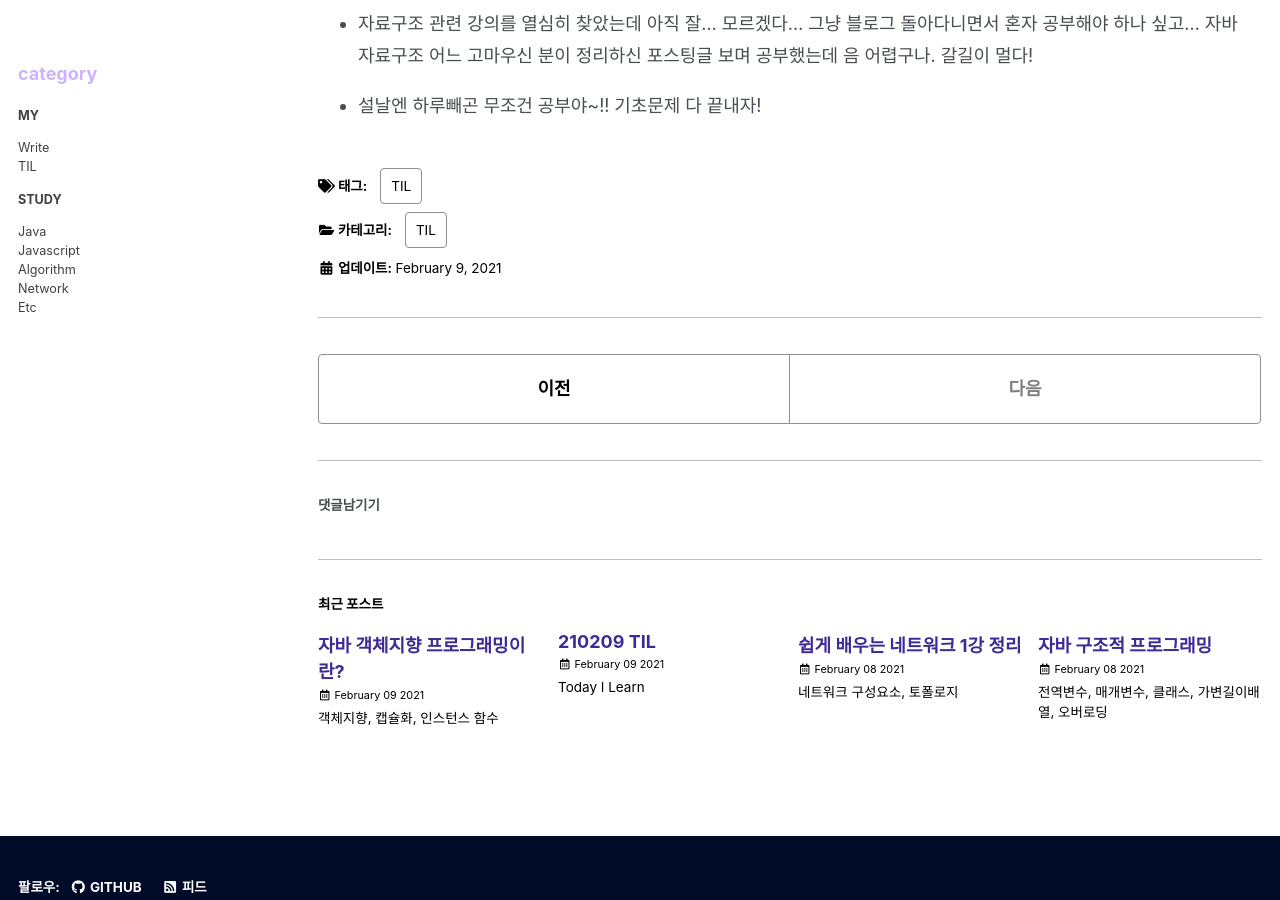
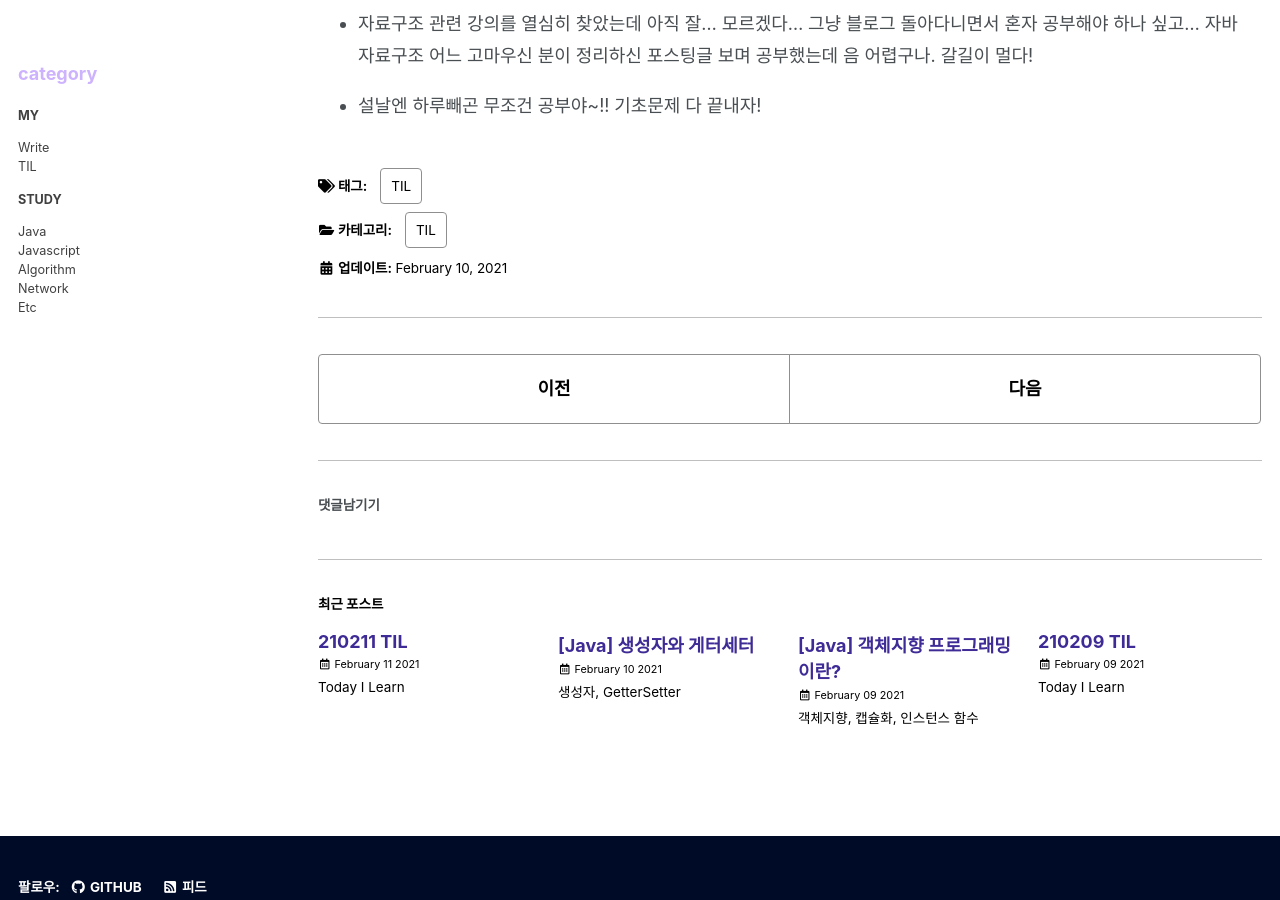
Before and after one commit to esesil/blog, a Jekyll site: the page built from _posts/TIL/2021-02-10-210210.md, in a window 1280 px wide and 900 px high, scrolled down 730 px. Built offline with Jekyll 4.4.1, drawn with Linux system fonts in a browser that asks for light colours; cached includes are drawn as plain includes; some web fonts are replaced; comment, search, counter and statistics services are not loaded; part of the change alters nothing that is shown.

Commit message:
210211 update

````diff
--- a/_posts/Java/2021-02-08-java-structure.md
+++ b/_posts/Java/2021-02-08-java-structure.md
@@ -1,5 +1,5 @@
 ---
-title: "자바 구조적 프로그래밍"
+title: "[Java] 구조적 프로그래밍"
 date: 2021-02-08 월요일 23:55:00+0900
 excerpt: "전역변수, 매개변수, 클래스, 가변길이배열, 오버로딩"
 categories:
--- /dev/null
+++ b/_posts/Java/2021-02-09-java-object-02.md
@@ -0,0 +1,268 @@
+---
+title: "[Java] 생성자와 게터세터"
+date: 2021-02-10 수요일 22:00:00+0900
+excerpt: "생성자, GetterSetter"
+categories:
+  - Java
+tags:
+  - Java
+toc: true
+toc_sticky: true
+last_modified_at: 2021-02-10T08:06:00-05:00
+---
+
+## 자바 객체지향
+
+> reference : [뉴렉처 객체지향 프로그래밍](https://youtube.com/playlist?list=PLq8wAnVUcTFX4E2NplMvJfqlcgAeF_BxK) 을 정리한 내용입니다.
+
+### 3. 생성자
+
+#### 객체 초기화
+
+```java
+class Program{
+    public static void main(){
+        ExamList list = new ExamList();
+    }
+    list.init();
+}
+
+class ExamList{
+    private Exam[] exams;
+    private int current;
+    public void init(){
+        exams = new Exams[3];
+        current = 0;
+    }
+}
+```
+
+위 코드를 보자. 클래스 Program에서 `new ExamList();`를 하는 순간 객체의 실체화가 이루어지고 `exams`, `current`가 메모리에 잡히게 된다. 이 구조가 실존하게 되는 위치는 메인메모리가 될 거고 메모리 설정을 한 자기공간을 확보하게 되는 게 객체의 실존상태이다.
+
+이렇게 존재하게 된 객체를 식별하기 위해 이름을 부여하게 된다`ExamList list`. 그리고 이 함수를 초기화하기 위해 `init()` 함수를 만들었는데, init을 호출하며 참조변수 `exams`에 배열객체를 넣어주고 `current`엔 0을 담아 세팅해줬다. 이렇게 초기화 된 상태로 업무적 동작을 하게 된다.
+
+그런데... 그렇게 업무적 동작을 하고 있는데 갑자기 누가 init();을 호출한다면 어떻게 될까. 객체를 만들고 첫세팅하기 위해 만든 초기화 함수였는데 수시로 호출할 수 있으며, 처음에도 호출 가능한데 비즈니스 로직 진행 중에 호출할 수도 있는 순서가 없는 초기화 함수는 이상하다. 이건 초기화라기 보단 객체를 초기화 상태 값으로 돌리는 reset 서비스 함수에 가깝다.
+
+그렇다면 초기화 함수는 어떻게 만들어야 하나?
+
+#### 생성자의 조건
+
+> 1.  객체가 생성 되자 마자 무조건 **제일 먼저** 실행되어야 만 한다.
+> 2.  **생성될 때 단 한번만** 실행되어야 만 한다.
+
+초기화는 위와 같은 조건을 만족해야 하며 생성자는 위 조건을 만족한다!
+함수는 언제든 호출할 수 있는 이름을 갖고있는 반면 **생성자는 이름을 갖고 있지 않다.** 명시적으로 호출할 수 없는 특별한 함수다.
+
+그렇다면 생성자는 어떻게 호출하고 어떻게 이용하는가? 지금까지 많~이 써온 `new ExamList();`는 사실 다음과 같은 구조다.
+
+> `new ExamList();` = `new ExamList` + `()`;
+> ExamList란 객체를 만들어줘`new ExamList` + 만들어진 객체를 초기화하는 생성자를 호출해줘`()`
+
+생성자는 이름이 없기 때문에 무조건 앞에 막 생성된 객체를 앞에 놓아야만 호출할 수 있다. 그래서 `new ExamList();`는 한 문장이 아니라 `new ExamList` 문장이 실행된 결과로서 객체가 있어야만 호출할 수 있는 생성자인 것이다.
+
+그렇다면 init()을 생성자로 수정해보자.
+
+```java
+public ExamList(){
+}
+```
+
+함수는 반환타입을 쓰게 되어있다. 반환타입이 없으면 void를 쓰는데, 생성자는 반환 목적으로 쓰는 게 아니라 객체를 넘겨받기만 하기 때문에 **반환타입을 쓰지 않는다**.
+
+또한 생성자는 객체를 초기화하는 함수기에 초기화 할 수 있는 객체가 아무거나 오면 안 된다. 반드시 ExamList라는 형식의 객체만이 초기화 할 수 있는 함수로 사용된다는 한정사 같은 것이다. 클래스 안에 객체가 만들어지면 그 객체를 초기화하는 함수다, 라는 걸 나타내기 위한 한정사기 때문에 **클래스와 같은 이름을 사용한다**. public은 당연히 써야 하고!
+
+> - 생성자는 함수명이 없다.
+> - 정의할 때의 함수명은 초기화 할 객체를 한정하기 위한 형식명칭이다.
+
+#### 생성자 오버로드
+
+생성자도 오버로드로 두 개 이상 존재할 수 있다.
+
+```java
+clas ExamList{
+    private Exam[] exams;
+    private int current;
+    public ExamList(){
+        exams = new Exam[3];
+        current = 0;
+    }
+    public ExamList(int size){
+        // 생성자도 함수 특징 갖고있어 파라미터 넘겨받을 수 있음
+        exams = new Exam[size];
+        current = 0;
+    }
+}
+```
+
+이렇게 작성하면 생성자를 두 가지 방식으로 호출할 수 있다.
+기본값으로만 처리하는 생성자 `new ExamList();`
+내가 원하는 개수만큼 미리 배열을 준비할 수 있는 생성자 `new ExamList(10);`
+
+오버로드시 주의사항이 있다. 기본생성자가 없는 상태에서 오버로드 생성자**만** 만들었다면 기본생성자`new ExamList();`를 호출할 수 없다. 상속이란 개념으로 넘어갔을 때 의도적으로 오버로딩 함수만 만들었다면 여러 가지 문제를 만나게 되는데 적절한 조치를 취해줘야 한다.
+
+기본생성자와 오버로드 생성자는 같은 기능이기에 코드의 중복이 발생한다. 중복은 반드시 제거할 수 있어야 한다. 오버로드 함수는 하나만 구현하고 나머지는 그걸 재호출 한다고 했는데([구조적 프로그래밍 참고])({% post_url /Java/2021-02-08-java-structure %}) `ExamList();`에서 `ExamList(int size)`를 호출할 때, 생성자가 생성자를 어떻게 호출할 수 있는가?
+
+생성자는 함수이름을 갖고 있지 않기 때문에 직접 호출은 불가능하다. 대신 생성자의 특징을 이용해야 한다. <u>생성자는 이름이 없고, 새로 만들어진 객체로 호출하는 특수한 함수</u>이다. 따라서 **갓 생성한 객체를 이용해 호출하면 된다**.
+
+```java
+class ExamList{
+    private Exam[] exams;
+    private int current;
+
+    public ExamList(){
+        this(3);
+    }
+    public ExamList(int size){
+        exams = new Exam[size];
+        current = 0;
+    }
+}
+```
+
+ExamList()를 넘겨받은 this라는 막 생성된 객체를 통해 소괄호를 열고 값을 넣는다. 값을 넣음으로써 인자있는 생성자로 호출이 전이된다. 즉 여기서 `this(...)`의 의미는 새로 만들어진 this 객체로 인자를 가지는 생성자를 호출하는 것이다.
+
+생성자는 막 만든 객체를 통해서만 호출할 수 있다는 걸 잘 기억하자. 이렇게 `ExamList()`가 `ExamList(int size)`를 호출하여 코드가 두 번 작성되는 문제를 해결했다.
+
+#### 생성자를 하나도 정의하지 않는다면?
+
+지금까지 우리는 생성자를 정의하지도 않았는데도 사용이 가능했다. 매번 쓰던 `new ExamList();`를 통해 객체를 생성해 왔는데, 생성자가 없으면 사용할 수 없는 구문이다. 그런데도 어떻게 쓸 수 있었는가? 컴파일러가 생성해줬기 때문이다.
+
+컴파일러가 컴파일 할 때 코드에서 기본생성자를 사용하고 있음에도 불구하고, 클래스에 생성자 선언이 없으니 기본 생성자를 만들어주는 것이다.
+
+이렇게 자동으로 기본생성자가 생성될 때, 참조변수 `private Exam[] exams`가 실체화 될 경우엔 참조변수 `exam`엔 null이 들어가고 기본 형식인 값변수 `current`가 실체화 될 땐 0이 세팅된다. 이런 기본 세팅(null, 0)이 싫으면 반드시 생성자를 직접 추가해서 원하는 값으로 세팅해 줘야 한다.
+
+여기서 한 가지 주의점이, **오버로드 생성자만 있을 때는 컴파일러가 자동으로 기본생성자를 생성해주지 않는다**!
+객체 생성에 있어 생성자는 반드시 필요한데 오버로드 생성자만 있더라도 객체생성 문법구조를 갖출 수 있기 때문에 컴파일러가 나서서 만들어주지 않는다. 생성자가 하~나도 없을 때만 관여해서 만들어 주는 것이니 주의하자.
+
+### 4. Getter Setter
+
+A(이후 ExamList)에 관련된 함수를 다 모아 캡슐화를 시켰는데, ExamList에 있는 input이라는 함수가 B(이후 Exam)에 있는 데이터를 쓰려고 한다. input의 주데이터는 ExamList라서 Exam으로 옮길 수도 없다. 이렇게 보조데이터가 Exam에 있을 경우 이럴땐 어떻게 할까?
+
+input함수가 Exam 데이터 구조를 직접 사용할 순 없으니 간접적으로 사용할 수 있게 **Exam에게 함수를 제공해달라고 해야 한다**. 그래야 캡슐이 깨지지 않는다. 다시 말해 ExamList가 Exam에게 함수를 만들어서 데이터 좀 이용하게 해줘, 라고 부탁하는 거다.
+
+```java
+//ExamList
+int kor = exam.getKor(); //exam.kor;
+
+//Exam
+private int kor;
+public int getKor(){
+    return kor;
+}
+```
+
+ExamList가 Exam 데이터 구조의 kor값을 달라는 함수를 만들어달라고 부탁해 만들어진 게 `getKor`이다. 그러면 getKor함수가 Exam에서 정의되고 ExamList에선 국어성적을 함수를 통해 간접적으로 가져올 수 있게 된다. Exam에서 변수명을 바꿔도 오류가 ExamList가 아닌 Exam에서만 발생해 간단하게 오류해결도 가능하게 되었다.
+
+값을 가져올 때와 비슷하게, ExamList에서 Exam데이터의 값을 설정해야 할 때도 값 설정이 가능한 함수를 Exam에서 만들어 ExamList에게 제공하면 된다`setKor`. 캡슐도 깨지지 않으면서 간접적으로 정상적으로 쓸 수 있게 하는 방법이다.
+
+```java
+//ExamList
+exam.setKor(kor); //exam.kor=kor;
+
+//Exam
+private int kor;
+public void setKor(int kor){
+    this kor = kor;
+}
+```
+
+굳이 변수 하날 위해 긴 함수를 써야 하나? 이런 의문이 들 수도 있다. 아래 설명을 보자.
+
+```java
+//캡슐 안
+public class Exam{
+    private int kor;
+    private int eng;
+    private int math;
+}
+//캡슐 밖
+public class Program{
+    public ststic void main(String[] args){
+        Exam exam = new Exam();
+        //exam.kor = 30; 사용안됨
+        exam.setKor(30);
+    }
+}
+```
+
+현재 이 코드부터 설명하면, `Exam exam = new Exam()`으로 heap공간에 공간`kor,eng,math`이 생성되었다. 그 뒤 `exam.kor=30;`로 `Exam`구조를 `Program` 메인 함수에서 직접 사용하려고 하는데 kor은 private로 정의되어 있어 직접 사용이 불가능하다.
+값 설정을 위해 Exam에서 kor에 대한 세터를 만들고 Program에선 `exam.setKor(30);`을 통해 사용 가능하게 된다.
+
+이 과정이 너무 비효율적이고 복잡하게 느껴지는데 그냥 public으로 쓰면 안될까? 그런 의문이 들 수 있다.
+
+사실 속성명이 변경되는 일(exam이 exam1이 된다거나)은 드물다. 하지만 이 일련의 과정의 진짜 목적은 단순 속성명 변경때문이 아니라 **데이터구조 변경**을 위해 있다. 캡슐화는 데이터구조를 사용하는 걸 모아놓은 것이고, 데이터구조가 변경됨에 따라 종속되는 걸 해결하려는 것이다. 그렇다면 데이터구조가 변경된다는 의미는 무엇인가?
+
+구조화는 계층을 갖는다. 우리가 방청소를 하며 물건들을 작은박스에 담고 큰박스에 옮겨 담는 것처럼 계층을 가질 수 있다.
+
+```java
+public class Exam{
+    public int kor;
+    public int eng;
+    public int math;
+
+    private int seq; //1
+    private String title; //기말고사
+    private Date regDate; //2016-12-13
+}
+```
+
+Exam 클래스에 시험에 대한 속성을 추가했다. 변수가 많아져 정리가 필요해 보여 시험과목에 대한걸 따로 선언해 담아 아래처럼 바꾼다.
+
+```java
+public class Exam{
+    public Subject subject;
+
+    private int seq;
+    private String title;
+    private Date regDate;
+}
+```
+
+이렇게 구조화된 데이터가 중첩이 되고 중첩된 구조화가 가능해졌다. 속성명은 달라지지 않았지만 구조가 깊어졌다. 이럴땐 구조가 한 단계 더 깊어졌기 때문에 직접 변수를 사용한다 하면 방식이 다음과 같이 바뀐다.
+
+```java
+//구조화 전
+System.out.print("국어:");
+exam.kor = scan.nextInt();
+//구조화 한 후
+System.out.print("국어:");
+exam.subject.kor = scan.nextInt();
+//구조화 후 Setter를 썼다면
+System.out.print("국어:");
+record.setKor(scan.nextInt());
+```
+
+Exam이 갖고있는 속성은 똑같이 6개며 속성명도 그대로다. 그런데도 코드를 변경해야 하는 상황이 된다. 이럴때 Getters/Setters를 쓰면 Exam 안에서만 달라지고 외부에선 변화가 감지 되지 않고 오류가 발생하지 않는다.
+
+이렇게 게터세터는 **내부적으로 바꿔도 외부에선 문제가 없도록, 구조변경 했을 때 문제가 발생하지 않도록** 사용하는 것이다. 구조변경은 계속 있을 수밖에 없다. 게터세터 없이 직접 변수를 사용하면 수정이 어마어마하게 일어날 수밖에 없다😰
+
+일반적으로 속성 값 설정하면 가져가는 일이 많으니 무조건 묵시적으로 게터세터를 필수로 추가하게 된다. 이클립스에선 `오른쪽 클릭 -> Source -> Generate Getters and Setters`를 통해 간편하게 게터세터 추가도 가능하니 많이 많이 활용하자~!
+
+참고로 `int total = kor+eng+math;`같은 것도 순수하게 Exam 데이터 구조만을 이용하고 있으니 Exam이 하도록 주는게 바람직하다. `int total = exam.total();` 처럼 변경해주자.
+
+#### UI 코드는 분리하는 것이 기본
+
+하나의 캡슐이라 해도 분리해야 할 게 있는데, 캡슐 안에서 메소드 안에 변화가 일어날 것들은 분리하는게 좋다. UI가 대표적이다.
+
+현재 ExamList엔 `input()`과 `print()`가 있고 이들의 역할은 다음과 같다.
+
+input() : <u>사용자로부터 성적을 **입력** 받음</u>, 성적을 목록에 **추가**함
+print() : 목록에서 성적을 **꺼냄**, <u>꺼낸 성적을 **출력**함</u>
+
+List 본연의 임무는 추가하거나 꺼내는 것인데, 입력과 출력이 같이 들어가 있다. 이걸 다음과 같이 역할을 나눌 수 있다.
+
+- 입출력(사용자와 상호작용) : 사용자로부터 입력 받기 / 사용자에게 출력하기
+- 입출력과 상관 X : 목록에서 성적을 꺼내기 / 성적을 목록에 추가하기
+
+입출력은 콘솔, 윈도우, 웹, 모바일 플랫폼 등을 사용한다. 입출력은 어떤 UI의 플랫폼을 쓰느냐에 따라 달라지는데... 입출력을 제외한 것들, 예를 들어 목록관리나 데이터 입력받기 위한 그릇으로서의 총점과 평균 같은 알고리즘 같은 것들은 UI가 달라져도 그대로 쓸 수 있다.
+
+콘솔과 일치화된 데이터관리 클래스는 **콘솔 외 다른 곳에선 재사용이 어렵다**. 데이터관리를 위한 것들을 그대로 쓰고 싶다면 콘솔로부터 자유롭게 해줘야 한다. 콘솔을 분리해서 재사용하는게 좋겠는가, 플랫폼 바꿀때마다 그것들을 다~ 다시 만드는게 낫나? 답은 생각할 것도 없이 재사용이 최고다!!! 그래서 분리해 줘야한다.
+
+현재 input()은 사용자로부터 입력`input()`과 성적을 목록에 추가`add()`가 같이 있다.
+print()는 목록에서 성적 꺼내기`get()`과 사용자에게 출력`print()`가 같이 있다.
+이걸 get과 add라는 메소드를 따로 만들어 ExamConsole에 추가해줘 ExamList에서 분리할 거다. 완성된 구조는 다음과 같다.
+
+| 클래스명    | 변수                           | 함수                        |
+| ----------- | ------------------------------ | --------------------------- |
+| ExamConsole | - list:ExamList                | + input()<br>+ print()      |
+| ExamList    | - list:Exam[]<br>- current:int | + add(Exam)<br>+ get():Exam |
--- a/_posts/Java/2021-02-09-java-object.md
+++ b/_posts/Java/2021-02-09-java-object.md
@@ -1,5 +1,5 @@
 ---
-title: "자바 객체지향 프로그래밍이란?"
+title: "[Java] 객체지향 프로그래밍이란?"
 date: 2021-02-09 화요일 23:56:00+0900
 excerpt: "객체지향, 캡슐화, 인스턴스 함수"
 categories:
--- a/_posts/TIL/2021-02-09-210210.md
+++ b/_posts/TIL/2021-02-10-210210.md
@@ -6,7 +6,7 @@ categories:
   - TIL
 tags:
   - TIL
-last_modified_at: 2021-02-09T08:06:00-05:00
+last_modified_at: 2021-02-10T08:06:00-05:00
 ---
 
 ## Today I Learn
--- /dev/null
+++ b/_posts/TIL/2021-02-11-210211.md
@@ -0,0 +1,33 @@
+---
+title: "210211 TIL"
+date: 2021-02-11 목요일 23:55:00+0900
+#excerpt: "TIL"
+categories:
+  - TIL
+tags:
+  - TIL
+last_modified_at: 2021-02-11T08:06:00-05:00
+---
+
+## Today I Learn
+
+- 쉽게 배우는 네트워크 8강
+- 자바 객체지향 강의 11강
+- 코드잇 기초 20~40문제
+
+## 오늘의 이야기
+
+- 리피터, 브리지, 라우터, 스위칭, 게이트웨이에 대해 좀 더 자세히 배웠다. 정처기 공부할 때 처음 보는 개념이라 외우느라 너무 힘들었었는데 자세히 배우고나니 이게 어느 계층에 쓰이는지, 무슨 역할을 하는지 금방 외워진다. 이해가 짱이야~
+
+- | 종류 | 저장공간 | 값의범위                                   |
+  | ---- | -------- | ------------------------------------------ |
+  | int  | 32bits   | -2147483648 ~ 2147483647                   |
+  | long | 64bits   | -9223372036854775808 ~ 9223372036854775807 |
+
+  자바 배울때 이런 수 범위는 대충 보고 넘어갔는데 문제에 자꾸 나와서 기억해야 할 것 같다. long보다 더 큰 범위의 수는 BigInteger를 쓴단 것도 배움!
+
+- 의도치 않게 pull request를 미리 경험해봤다. 푸시하면 자꾸 나한테 풀리퀘스트 들어와서 너무 당황스러웠는데 브랜치 merge 안하고 push하면 pull request로 가는구나? 이것때문에 난생 처음 pull request도 (나한테) 받아보고^^... 승인도 하고 취소도 해봤다ㅎㅎ.. 커밋창이 좀 더러워진게 슬프지만 새로운 걸 배웠다는 걸로
+
+- 포폴 수정해야 하는데 여전히 감이 잘 안온다. 여기저기 포폴을 구경해도 잘 모르겠음. 토이 프로젝트를 하나 만들까 너무 부족해보여ㅠㅠ 이번주까진 수정하고싶은데..
+
+- 내일은 설 새느라 공부를 못할 것 같다. 그래도 아침에 코드잇 40번~50번 푸는게 목표!
````
